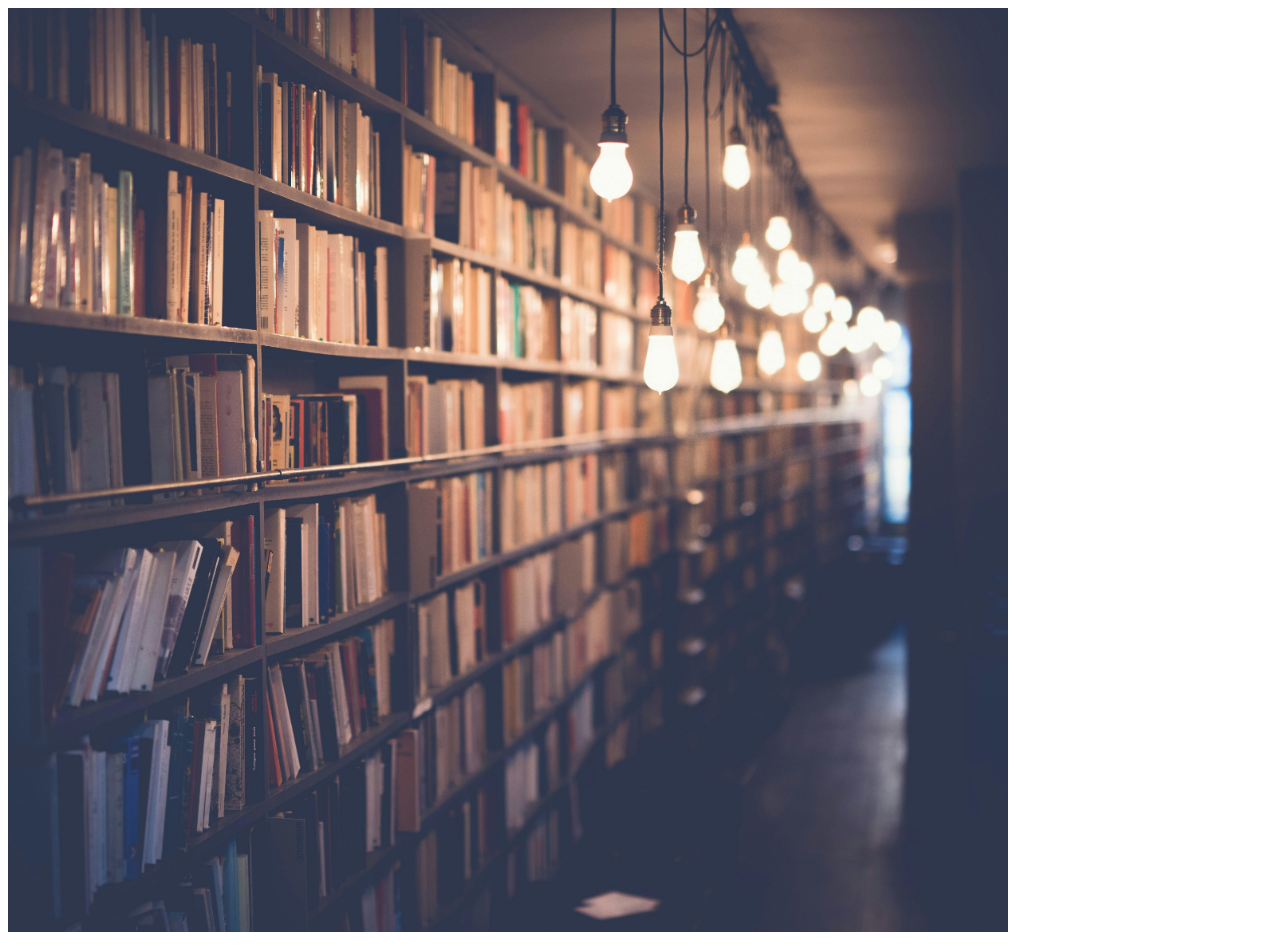
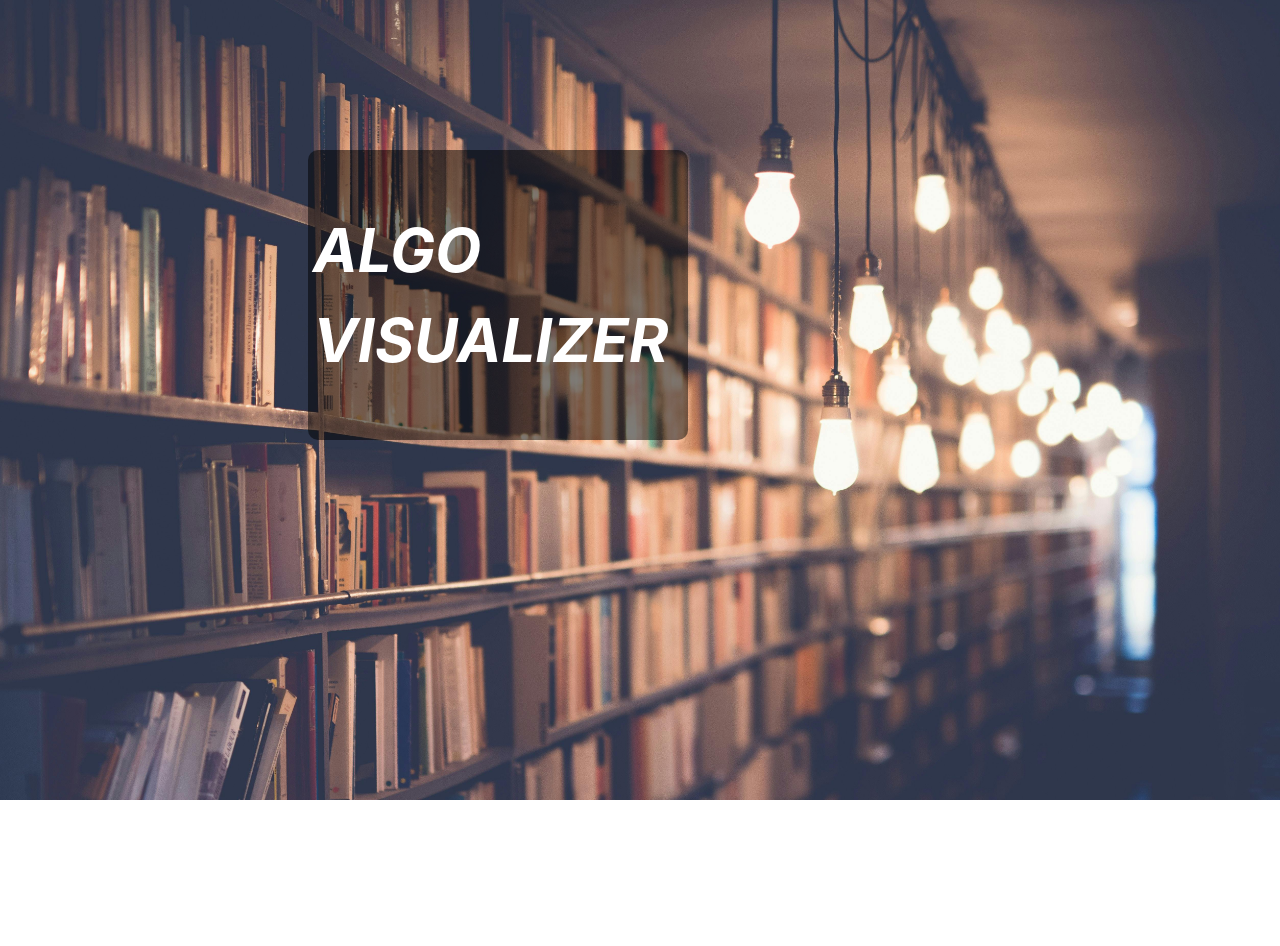
Before and after one commit to Gayathri-Kannan-28/Algorithm_visualizer, a React (Vite) app in the folder algorithm/: page / in a window 1280 px wide. After the commit the page ends 800 px from the top, so only its background shows below. Built offline with nearby package versions, Linux system fonts and the light colour scheme.

Commit message:
Intoduction

```diff
--- a/algorithm/package.json
+++ b/algorithm/package.json
@@ -11,7 +11,10 @@
   },
   "dependencies": {
     "react": "^18.2.0",
-    "react-dom": "^18.2.0"
+    "react-dom": "^18.2.0",
+    "react-icons": "^5.0.1",
+    "react-router-dom": "^6.22.3",
+    "styled-components": "^6.1.8"
   },
   "devDependencies": {
     "@types/react": "^18.2.56",
--- a/algorithm/src/Components/Backtheme.jsx
+++ b/algorithm/src/Components/Backtheme.jsx
@@ -2,8 +2,10 @@ const Backtheme=()=>{
     return(
         <>
         <section className="bg">
-           <div>
-            <img src="src\Components\backround.jpg" width="1000px" heigth="500px"></img>
+           <div className="back">
+             <h1>ALGO VISUALIZER </h1>
+
+
 
 
 
--- a/algorithm/src/index.css
+++ b/algorithm/src/index.css
@@ -2,4 +2,24 @@
   font-family: Inter, system-ui, Avenir, Helvetica, Arial, sans-serif;
   line-height: 1.5;
   font-weight: 400;
+
+  background-image: url("./Components/backround.jpg");
+
+    background-size: cover;
+    background-repeat: no-repeat;
 }
+.back{
+
+background-color: rgba(0, 0, 0, 0.5);
+ width:370px;
+margin:150px 300px;
+padding:5px;
+border-radius:10px;
+color:white;
+font-size:40px;
+font-style: italic;
+
+}
+.back h2{
+  margin-left:10px;
+}
```
Also changed, not shown: 1 other file (tests, documents, lock files or other folders).
